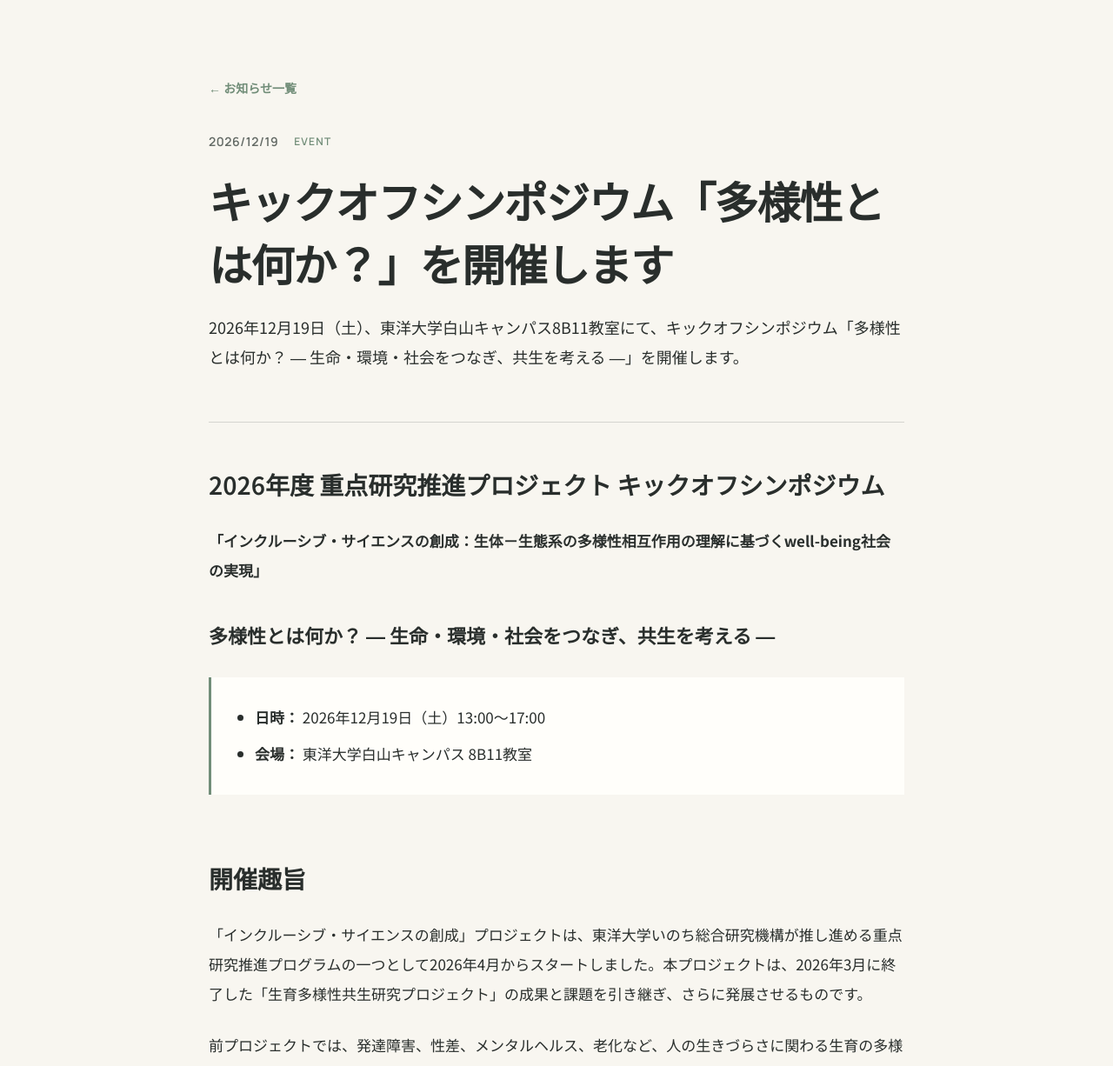
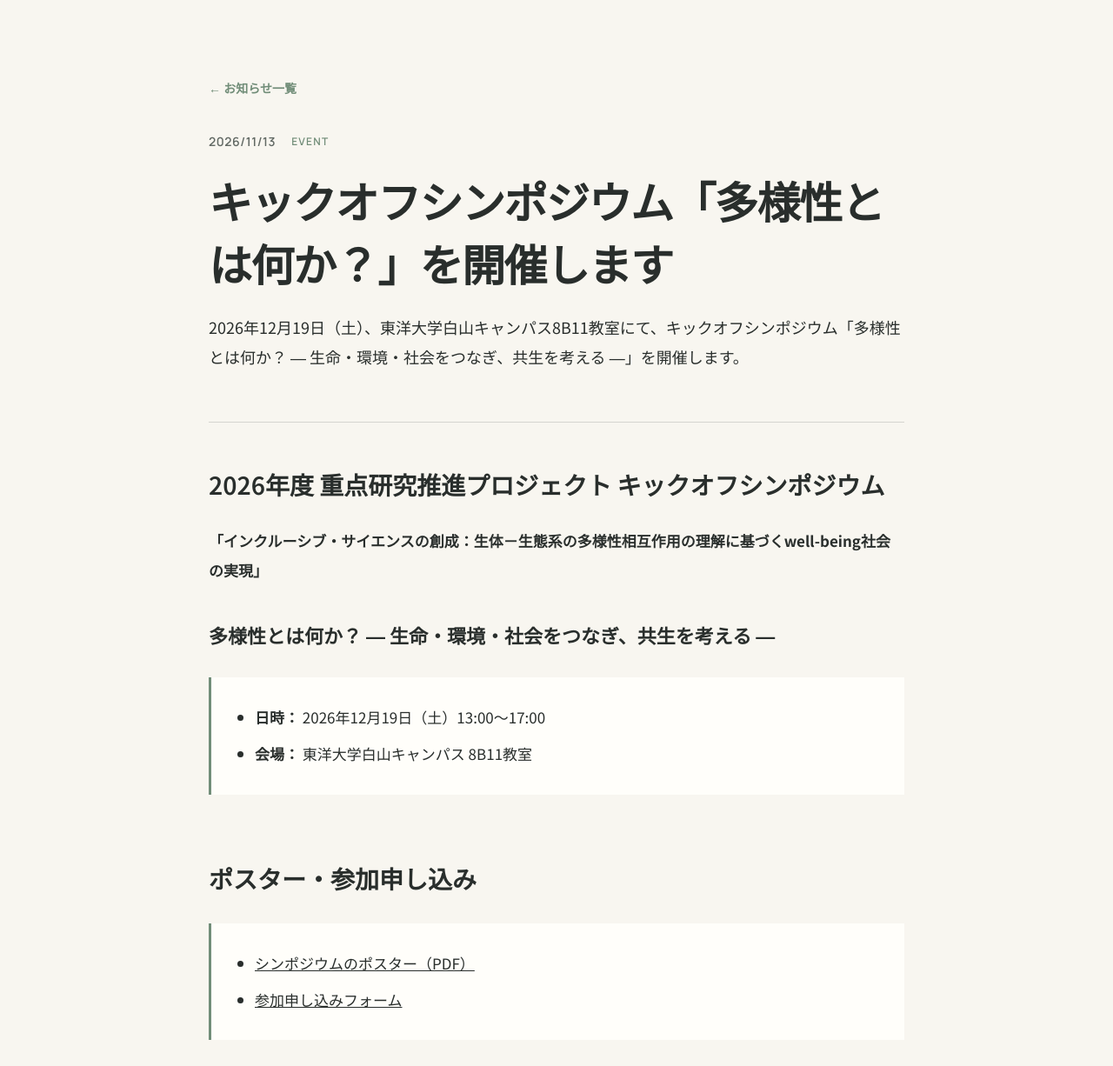
Before and after one commit to gunji-lab/inclusive_science, an Astro site: page /news/2026-12-19-kickoff-symposium in a window 1280 px wide. Shown: the part 67-1293 px from the top of the page at 87% size. Built offline with nearby package versions, Linux system fonts and the light colour scheme; Astro itself is replaced by a stand-in of ours.

Commit message:
update
update

```diff
--- a/src/content/news/2026-12-19-kickoff-symposium.md
+++ b/src/content/news/2026-12-19-kickoff-symposium.md
@@ -1,6 +1,6 @@
 ---
 title: "キックオフシンポジウム「多様性とは何か？」を開催します"
-date: 2026-12-19
+date: 2026-11-13
 category: event
 summary: "2026年12月19日（土）、東洋大学白山キャンパス8B11教室にて、キックオフシンポジウム「多様性とは何か？ ― 生命・環境・社会をつなぎ、共生を考える ―」を開催します。"
 ---
@@ -14,6 +14,11 @@ summary: "2026年12月19日（土）、東洋大学白山キャンパス8B11教
 - **日時：** 2026年12月19日（土）13:00〜17:00
 - **会場：** 東洋大学白山キャンパス 8B11教室
 
+## ポスター・参加申し込み
+
+- [シンポジウムのポスター（PDF）](/pdf/InclusiveScience_Poster_20261120_rev.pdf)
+- [参加申し込みフォーム](https://docs.google.com/forms/d/e/1FAIpQLSendU2BDNmU477mYlu-EkkS8fl-LWuhSC_QbVI1lq_ERf4FDg/viewform?usp=send_form)
+
 ## 開催趣旨
 
 「インクルーシブ・サイエンスの創成」プロジェクトは、東洋大学いのち総合研究機構が推し進める重点研究推進プログラムの一つとして2026年4月からスタートしました。本プロジェクトは、2026年3月に終了した「生育多様性共生研究プロジェクト」の成果と課題を引き継ぎ、さらに発展させるものです。
```
Also changed, not shown: 2 other files.
